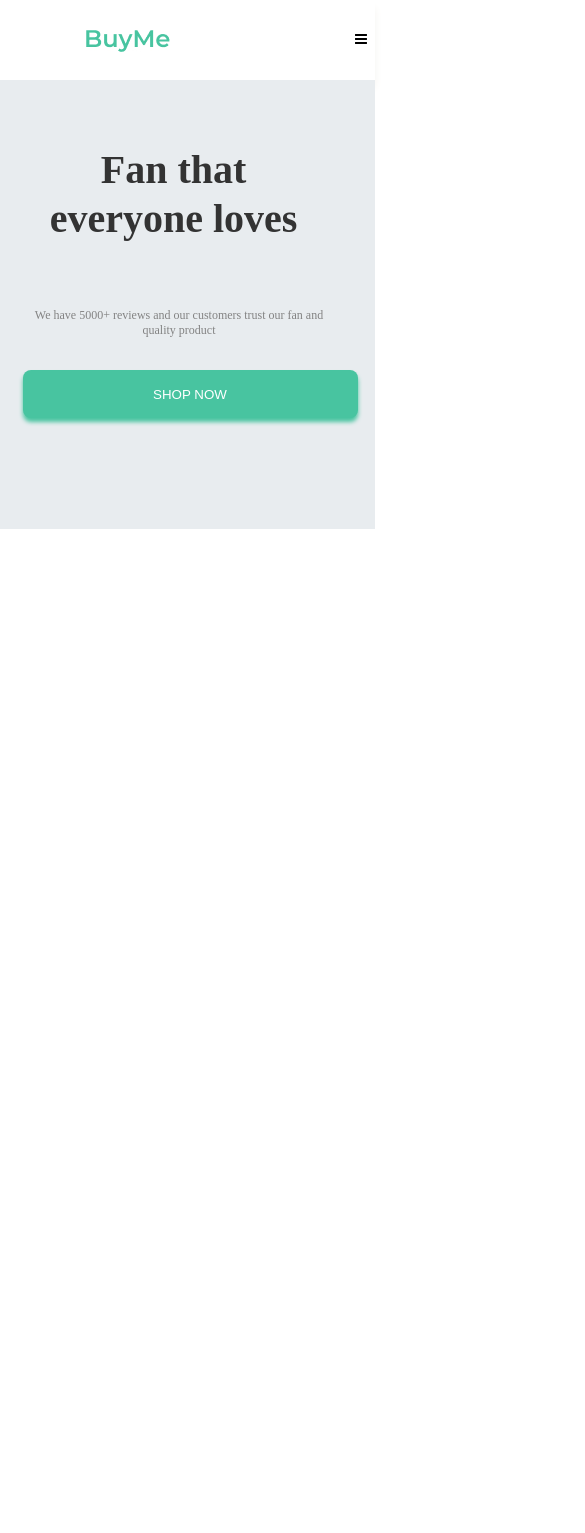
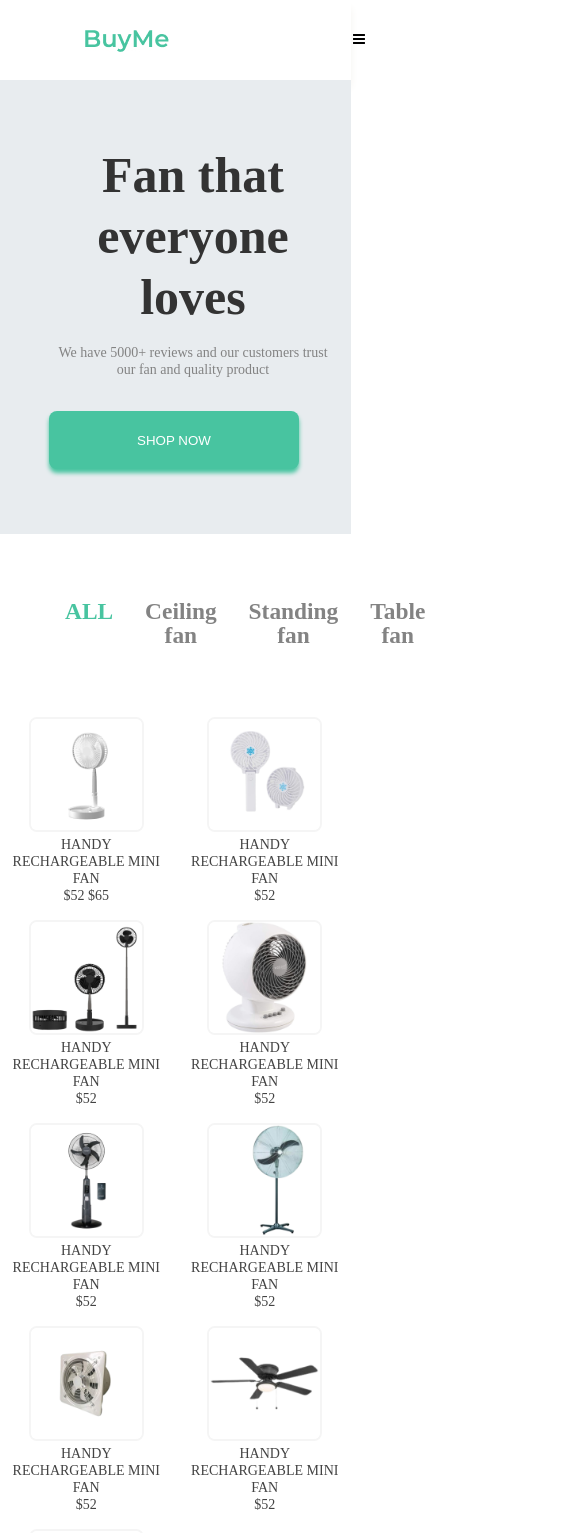
Before and after one commit to olaniyan-spec/fan-app, a React (Create React App) app: page / in a window 390 px wide. Shown: the top 1533 px of the page, 585 px wide, since content can reach past the window. Built offline with nearby package versions, Linux system fonts and the light colour scheme.

Commit message:
new commit

```diff
--- a/src/Components/Categories.js
+++ b/src/Components/Categories.js
@@ -27,51 +27,55 @@ const Categories = () => {
                     <p>$52 $65</p>
                 </div>
                 <div className='fan-content'>
-                    <h4>SALE</h4>
                     <img src={fan2} alt='fan1'/>
                     <h3>HANDY RECHARGEABLE MINI</h3>
                     <h3>FAN</h3>
+                    <p>$52</p>
                 </div>
                 <div className='fan-content'>
-                    <h4 className='end'>END</h4>
                     <img src={fan3} alt='fan1'/>
                     <h3>HANDY RECHARGEABLE MINI</h3>
                     <h3>FAN</h3>
+                    <p>$52</p>
                 </div>
                 <div className='fan-content'>
-                <h4 className='sale'>SALE</h4>
                     <img src={fan4} alt='fan1'/>
                     <h3>HANDY RECHARGEABLE MINI</h3>
                     <h3>FAN</h3>
+                    <p>$52</p>
                 </div>
                 <div className='fan-content'>
                     <img src={fan5} alt='fan1'/>
                     <h3>HANDY RECHARGEABLE MINI</h3>
                     <h3>FAN</h3>
+                    <p>$52</p>
                 </div>
                 <div className='fan-content'>
                     <img src={fan6} alt='fan1'/>
                     <h3>HANDY RECHARGEABLE MINI</h3>
                     <h3>FAN</h3>
+                    <p>$52</p>
                 </div>
                 <div className='fan-content'>
                     <img src={fan7} alt='fan1'/>
                     <h3>HANDY RECHARGEABLE MINI</h3>
                     <h3>FAN</h3>
+                    <p>$52</p>
                 </div>
                 <div className='fan-content'>
-                    <h4 className='eight'>END</h4>
                     <img src={fan8} alt='fan1'/>
                     <h3>HANDY RECHARGEABLE MINI</h3>
                     <h3>FAN</h3>
+                    <p>$52</p>
                 </div>
                 <div className='fan-content'>
                     <img src={fan9} alt='fan1'/>
                     <h3>HANDY RECHARGEABLE MINI</h3>
                     <h3>FAN</h3>
+                    <p>$52</p>
                 </div>
-                <button>SHOP NOW</button>
             </div>
+            <button>SHOP NOW</button>
 
         </div>
     </section>
--- a/src/Components/Navbar.css
+++ b/src/Components/Navbar.css
@@ -59,8 +59,7 @@ height: 30px;
 }
 @media screen and (max-width: 600px){
     .nav-container{
-width: 375px;
-height: 80px;
+width: 90%;
 background: #FFFFFF;
 box-shadow: 0px 8px 8px #F5F4F0;
     }
@@ -82,5 +81,4 @@ box-shadow: 0px 8px 8px #F5F4F0;
         display: flex;
         gap: 2rem;
     }
-
 }
--- a/src/Pages/Home.css
+++ b/src/Pages/Home.css
@@ -1,18 +1,16 @@
 
 .main-header-content{
-    width: 1440px;
-    height: 730px;
     background: #E8ECEF;
     display: flex;
     gap: 5rem;
     justify-content: center;
     text-align: center;
-    padding-left: 65px;
+    padding-left: 35px;
 }
 
 .main-header-left{
     padding: 65px;
-    text-align: left;
+
     display: flex;
     flex-direction: column;
     gap: 1rem;
@@ -61,10 +59,7 @@ mix-blend-mode: multiply;
 }
 
 /*categories */
-.categories-container{
-width: 1040px;
-height: 1532px;
-}
+
 .categories-head{
     display: flex;
     gap: 2rem;
@@ -82,7 +77,6 @@ color: #838383;
 .fan-wrapper{
     display: grid;
     grid-template-columns: repeat(3, 1fr);
-    padding: 65px;
     margin-bottom: 2rem;
     gap: 4rem;
    ;
@@ -96,74 +90,27 @@ border-radius: 8px;
 mix-blend-mode: multiply;
 }
 .fan-content h3, p{
-    width: 235px;
-    height: 34px;
-    left: 215px;
-    top: 1312px;
     font-family: 'Montserrat';
     font-style: normal;
     font-weight: 400;
     font-size: 14px;
     line-height: 17px;
-    text-align: left;
     color: #434343;
 }
-.fan-content h4, .end, .sale, .eight{
-    display: flex;
-    flex-direction: row;
-    align-items: flex-start;
-    padding: 10px 13px;
-    gap: 10px;
-    position: absolute;
-    width: 69px;
-    height: 40px;
-    border-radius: 8px 0px 0px 0px;
-    color: white;
-    position: absolute;
-}
-.fan-content h4{
-left: 409px;
-top: 220px;
-background: #DE4142;
-;
-}
-.fan-content .end{
-left: 752px;
-top: 220px;
-background: #6BB75D;
-}
-.fan-content .sale{
-left: 60px;
-top: 670px;
-background: #DE4142;
 
-}
-.fan-content .eight{
-left: 409px;
-top: 1085px;
-background: #6BB75D;
-}
 .categories-container button{
-    display: flex;
-flex-direction: row;
-justify-content: center;
-align-items: center;
 padding: 18px 35px;
 gap: 10px;
 color: white;
 width: 179px;
 height: 50px;
-left: 400px;
-top: 1490px;
 background: #48C4A0;
 border-radius: 8px;
-position: absolute;
 font-size: 15px;
+margin-top: 1.5rem;
 }
 /*discount*/
 .discount-container{
-width: 1200px;
-height: 292px;
 background: #F4F5F7;
 margin-bottom: 4rem;
 margin-top: 5rem;
@@ -175,11 +122,11 @@ margin-top: 5rem;
 .discount-left {
 font-family: 'Montserrat';
 font-style: normal;
-padding-top: 65px;
+padding: 35px;
+padding-left: 65px;
 display: flex;
 flex-direction: column;
 gap: 1rem;
-padding-left: 100px;
 text-align: left;
 }
 .discount-left h5{
@@ -216,7 +163,6 @@ color: #48C4A0;
 }
 .discount-right img{
     mix-blend-mode: multiply;
-    padding-left: 0px;
 }
 .discount-right{
     display: flex;
@@ -227,19 +173,12 @@ color: #48C4A0;
 
   };
 .arrival-container{
-width: 1010px;
-height: 638px;
 margin-top: 10rem;
 }
-    .arrival-wrapper{
-    display: grid;
-    grid-template-columns: repeat(3, 1fr);
-    row-gap: 1rem;
-    column-gap: 0px;
-    margin-top: 5rem;
-    margin: 1px;
-    margin-top: 0px;
-    padding-left: 65px;
+    .arrival-wrapper1{
+        display: grid;
+        grid-template-columns: repeat(3, 1fr);
+        text-align: left;
 }
   .arrival-head{
     display: grid;
@@ -252,17 +191,13 @@ font-weight: 600;
 font-size: 20px;
 line-height: 24px;
 padding: 65px;
-
 color: #333333;
   }
-
-
 .best-seller{
     display: flex;
     gap: 1rem;
     text-align: left;
-}
-.best-seller h4{
+} h4{
 width: 140px;
 height: 34px;
 font-family: 'Montserrat';
@@ -274,10 +209,10 @@ color: #000000;
 padding-top: 2rem;
 gap:1rem;
 }
-.best-seller span{
+ span{
     font-weight: 700;
 }
-.best-seller img{
+ .first{
     width: 80px;
     height: 90px;
 background: #F5F5F5;
@@ -286,8 +221,6 @@ border: 0.2px solid transparent;
 background: #F5F5F5;
 }
 .new-categories-container{
-width: 1010px;
-height: 930px;
 margin-top: 5rem;
 }
 .new-categories-wrapper img{
@@ -354,8 +287,6 @@ color: #4F4F4F;
 }
 /* partners */
 .partners-container{
-width: 1010px;
-height: 83px;
 margin-bottom: 5rem;
 }
 .partners-wrapper{
@@ -370,7 +301,6 @@ margin-bottom: 5rem;
 .partners-wrapper .logo{
 width: 56.01px;
 height: 51px;
-
 }
 .partners-wrapper .partner1{
 width: 204.2px;
@@ -384,63 +314,29 @@ height: 74px;
     width: 222.2px;
     height: 83px;
 }
-
 @media screen and (max-width: 600px){
-    .main-header-content{
-width: 375px;
-height: 449px;
-background: #E8ECEF;
-padding-left: 5px;
-    }
     .main-header-right{
         display: none;
     }
-    .main-header-left h2{
-        width: 302px;
-        height: 147px;
-        font-family: 'Montserrat';
-        font-style: normal;
-        font-weight: 700;
-        font-size: 40px;
-        line-height: 49px;
-        text-align: center;
-        color: #333333;
+    .categories-container img{
+        width: 115px;
+        height: 115px;
     }
-    .main-header-left p{
-width: 313px;
-height: 30px;
-font-family: 'Montserrat';
-font-style: normal;
-font-weight: 400;
-font-size: 12px;
-margin-bottom: 1rem;
-line-height: 15px;
-text-align: center;
-color: #838383;
+    .fan-wrapper{
+        display: grid;
+        grid-template-columns: repeat(2, 1fr);
+        gap: 1rem;
+        padding: 5px;
+        align-items: flex-start;
     }
-    .main-header-left button{
-        padding: 18px 35px;
-gap: 10px;
-width: 335px;
-height: 48px;
-background: #48C4A0;
-box-shadow: 0px 4px 4px #48C4A0;
-border-radius: 8px;
+    .arrival-wrapper{
+        display: grid;
+        grid-template-columns: 1fr;
     }
-    .categories-container{
-width: 335px;
-height: 1267px;
+    .arrival-head{
+        display: grid;
+        grid-template-columns: 1fr;
     }
-    .categories-head{
-        width: 78px;
-height: 17px;
-font-family: 'Montserrat';
-font-style: normal;
-font-weight: 600;
-font-size: 14px;
-line-height: 17px;
-color: #838383;
-top: 0px;
 
-    }
+
 }
--- a/src/index.css
+++ b/src/index.css
@@ -13,7 +13,7 @@ font-style: normal;
 }
 .container{
   position: relative;
-  width: 80%;
+  width: 100%;
   max-width: 1920px;
   background: #FFFFFF;
 }
@@ -24,10 +24,13 @@ background: #F5F5F5;
 border-radius: 8px;
 }
 @media screen and (max-width: 600px){
+
   .container{
     width: 90%;
-max-width: 375px;
-height: 5717px;
-background: #FFFFFF;
+  }
+  .card{
+  width: 160px;
+height: 150px;
+background: #F5F5F5;
   }
 }
```
